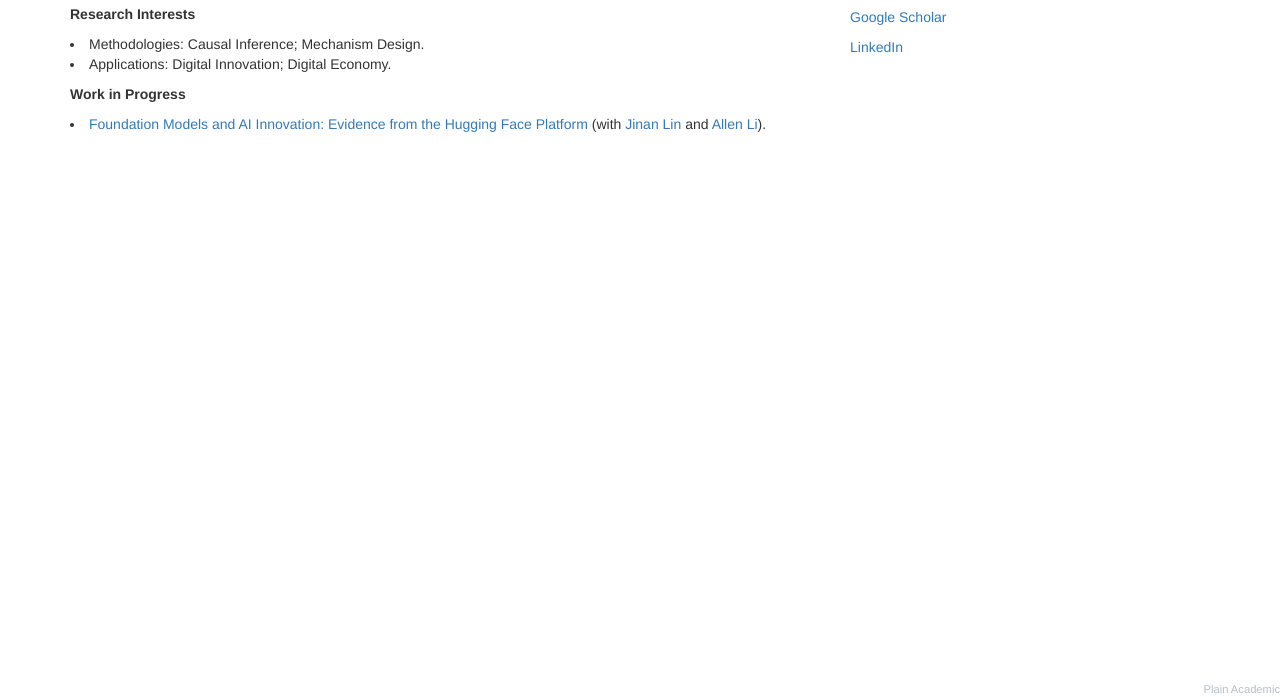
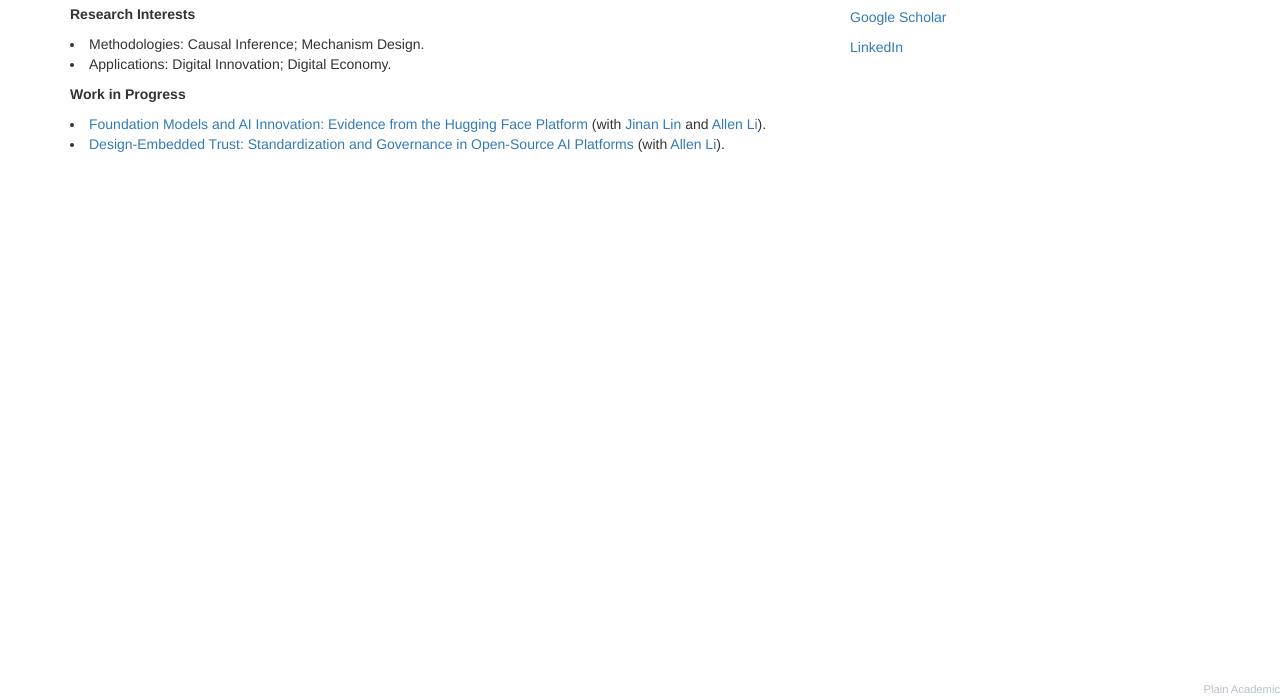
Before and after one commit to DayuWu/dayuwu.github.io, a plain HTML site: page index.html in a window 1280 px wide. Shown: the part 189-886 px from the top of the page. Drawn offline with nearby package versions, Linux system fonts and the light colour scheme.

Commit message:
Add new work in progress project link

```diff
--- a/index.html
+++ b/index.html
@@ -54,6 +54,8 @@
 
 			<p><b>Work in Progress</b>
 			<li><a href="https://aisel.aisnet.org/icis2025/digitstrategy/digitstrategy/15/">Foundation Models and AI Innovation: Evidence from the Hugging Face Platform</a> (with <a href="https://sites.google.com/wisc.edu/jinanlin/bio?authuser=0">Jinan Lin</a> and <a href="https://sites.google.com/site/zhuoxinli">Allen Li</a>).</li>
+			<li><a href="">Design-Embedded Trust: Standardization and Governance in Open-Source AI Platforms</a> (with <a href="https://sites.google.com/site/zhuoxinli">Allen Li</a>).</li>
+
 			</p>
 	    </div>
             </div>
```
